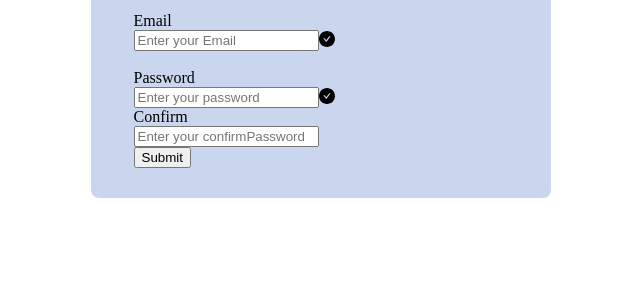
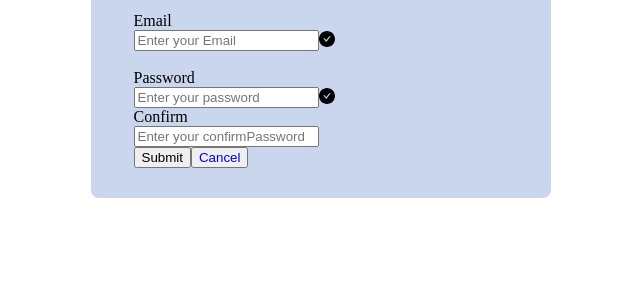
Before and after one commit to oslabs-beta/KafKare, a React app: page /#/register in a window 1280 px wide. Shown: the top 300 px of the page, without its empty margins (319-959 px from the left). Built offline with nearby package versions, Linux system fonts and the light colour scheme.

Commit message:
fixed some routing issues and added cancel button on register page

```diff
--- a/src/components/TopicsDrill.js
+++ b/src/components/TopicsDrill.js
@@ -12,7 +12,7 @@ function TopicDrill() {
       <div className="header-container">
         <h1>Messages Per Topic</h1>
         <span>
-          <Link to="/">
+          <Link to="/dashboard">
             <button>Main Dashboard</button>
           </Link>
         </span>
--- a/src/components/views/loginPage.js
+++ b/src/components/views/loginPage.js
@@ -1,5 +1,5 @@
 import React, { useState } from 'react';
-import { withRouter } from 'react-router-dom';
+import { withRouter, Link } from 'react-router-dom';
 import { Formik } from 'formik';
 import * as Yup from 'yup';
 import { Form, Input, Button, Checkbox, Typography } from 'antd';
@@ -174,7 +174,7 @@ const loginPage = (props) => {
                           Log in
                         </Button>
                       </div>
-                      Or <a href="/#/register">register now!</a>
+                      Or <Link to="/register">register now!</Link>
                     </Form.Item>
                     <br />
                   </form>
--- a/src/components/views/registerPage.js
+++ b/src/components/views/registerPage.js
@@ -1,4 +1,5 @@
 import React from 'react';
+import { withRouter, Link } from 'react-router-dom';
 import moment from 'moment';
 import { Formik } from 'formik';
 import * as Yup from 'yup';
@@ -200,6 +201,7 @@ const registerPage = (props) => {
                     </Form.Item>
 
                     <Form.Item {...tailFormItemLayout}>
+                      <span>
                         <Button
                           onClick={handleSubmit}
                           type="primary"
@@ -207,6 +209,15 @@ const registerPage = (props) => {
                         >
                           Submit
                         </Button>
+
+                        <Button
+                          onClick={handleSubmit}
+                          type="primary"
+                          disabled={isSubmitting}
+                        >
+                          <Link to="/">Cancel</Link>
+                        </Button>
+                      </span>
                     </Form.Item>
                   </Form>
                 </Flex>{' '}
```
Also changed, not shown: 3 other files (tests, documents, lock files or other folders). Lines whose indentation alone changed are shown as unchanged.
